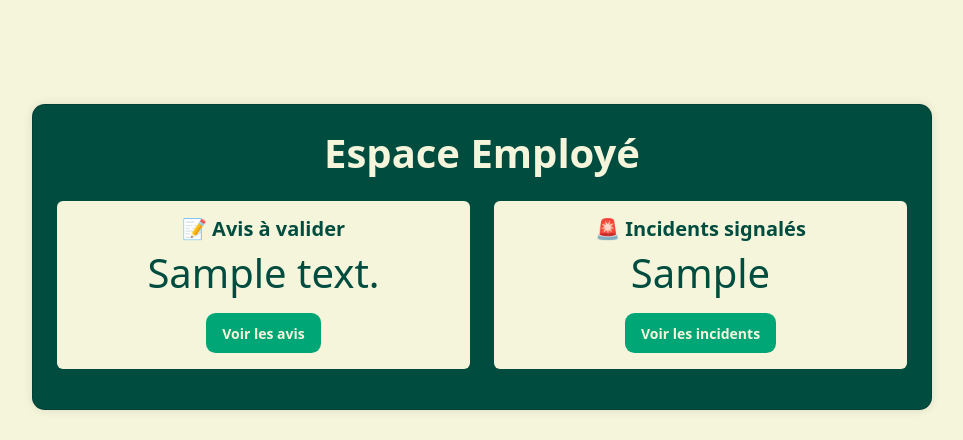
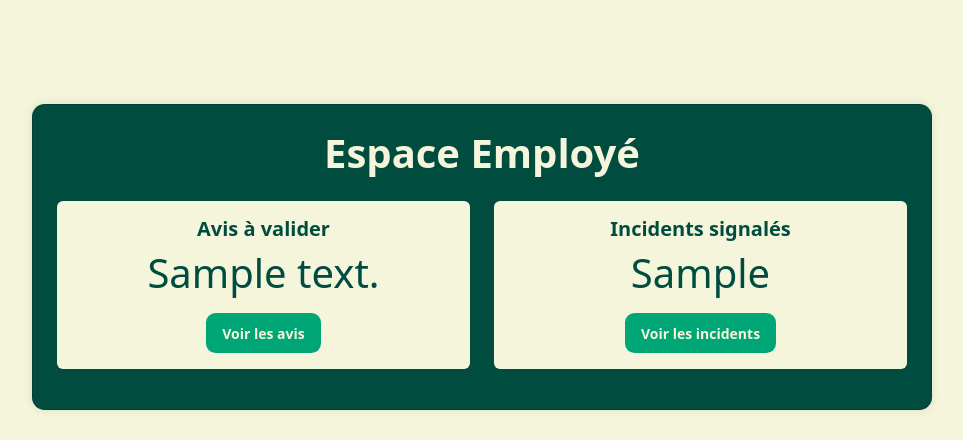
Before and after one commit to joch0117/EcoRide, a Symfony app: template app/templates/employe/dashboard.html.twig in a window 1280 px wide. Shown: the part 56-496 px from the top of the page, without its empty margins (158-1121 px from the left). Run offline with Twig, Linux system fonts and the light colour scheme; the template is opened without the code that fills it: most values are stand-ins (such as "Sample title", 1, 10 or a date in 2020); form fields are guessed from the names that the template uses; style sheets or scripts are compiled from the project's sources; some libraries are stand-ins or nearby versions.

Commit message:
verif dashboard employé modif fonction count incident

```diff
--- a/app/src/Controller/EmployeController.php
+++ b/app/src/Controller/EmployeController.php
@@ -20,7 +20,7 @@ final class EmployeController extends AbstractController
     public function dashboard(EmployeService $employeService): Response
     {
         $pendingReviews = $employeService->getPendingReviewsCount();
-        $pendingIncidents =$employeService->getPendingIncidentsCount();
+        $pendingIncidents =$employeService->getNocheckedIncidentsCount();
 
         return $this->render('employe/dashboard.html.twig',[
             'pending_reviews'=> $pendingReviews,
--- a/app/src/Service/EmployeService.php
+++ b/app/src/Service/EmployeService.php
@@ -25,9 +25,9 @@ class EmployeService
     return $this->reviewRepo->count(['status' => 'pending']);
     }
 
-    public function getPendingIncidentsCount(): int
+    public function getNocheckedIncidentsCount(): int
     {
-    return $this->incidentRepo->count(['incident_status' => 'pending']);
+    return $this->incidentRepo->count(['incident_status' => 'nochecked']);
     }
 
     public function getPendingReviews(): array
--- a/app/templates/employe/dashboard.html.twig
+++ b/app/templates/employe/dashboard.html.twig
@@ -10,14 +10,14 @@
         <div class="row text-center">
             <div class="col-md-6 mb-3">
                 <div class="bg-eco-cream text-eco-green p-3 rounded">
-                    <h5 class="fw-bold">📝 Avis à valider</h5>
+                    <h5 class="fw-bold"> Avis à valider</h5>
                     <p class="display-6">{{ pending_reviews }}</p>
                     <a href="{{ path('employe_avis') }}" class="btn btn-eco btn-sm">Voir les avis</a>
                 </div>
             </div>
             <div class="col-md-6 mb-3">
                 <div class="bg-eco-cream text-eco-green p-3 rounded">
-                    <h5 class="fw-bold">🚨 Incidents signalés</h5>
+                    <h5 class="fw-bold"> Incidents signalés</h5>
                     <p class="display-6">{{ pending_incidents }}</p>
                     <a href="{{ path('employe_incidents') }}" class="btn btn-eco btn-sm">Voir les incidents</a>
                 </div>
--- a/app/templates/employe/incident_show.html.twig
+++ b/app/templates/employe/incident_show.html.twig
@@ -38,7 +38,7 @@
         </div>
     <div class="m-4">
         <form method="post" action="{{ path('employe_incident_checked', { id: incidents.id }) }}" class="d-inline">
-            <input type="hidden" name="_token" value="{{ csrf_token('checked-incident' ~ incidents.id)}}"
+            <input type="hidden" name="_token" value="{{ csrf_token('checked-incident' ~ incidents.id)}}">
             <button class="btn btn-eco btn-sm rounded-pill">Valider</button>
         </form>
     </div>
```
